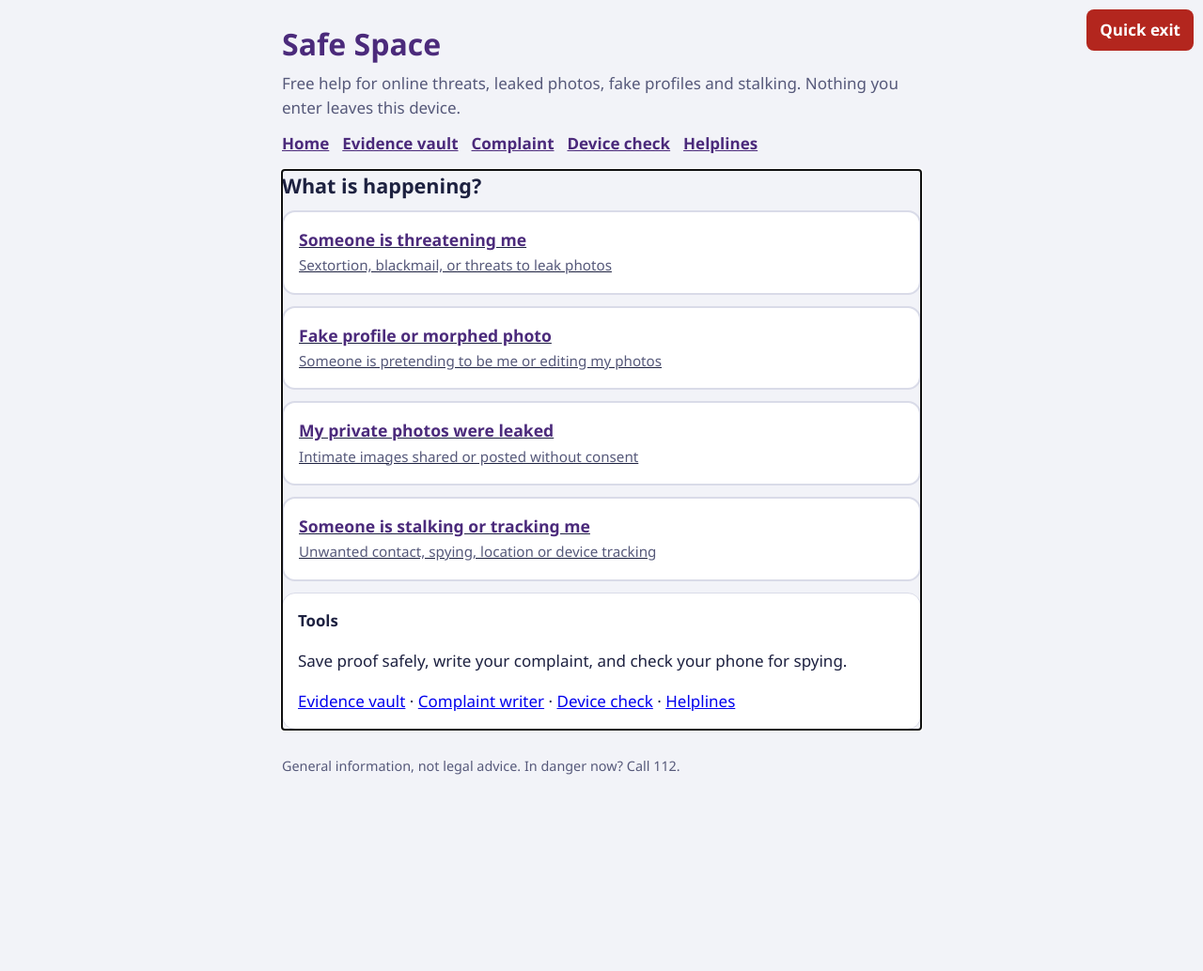
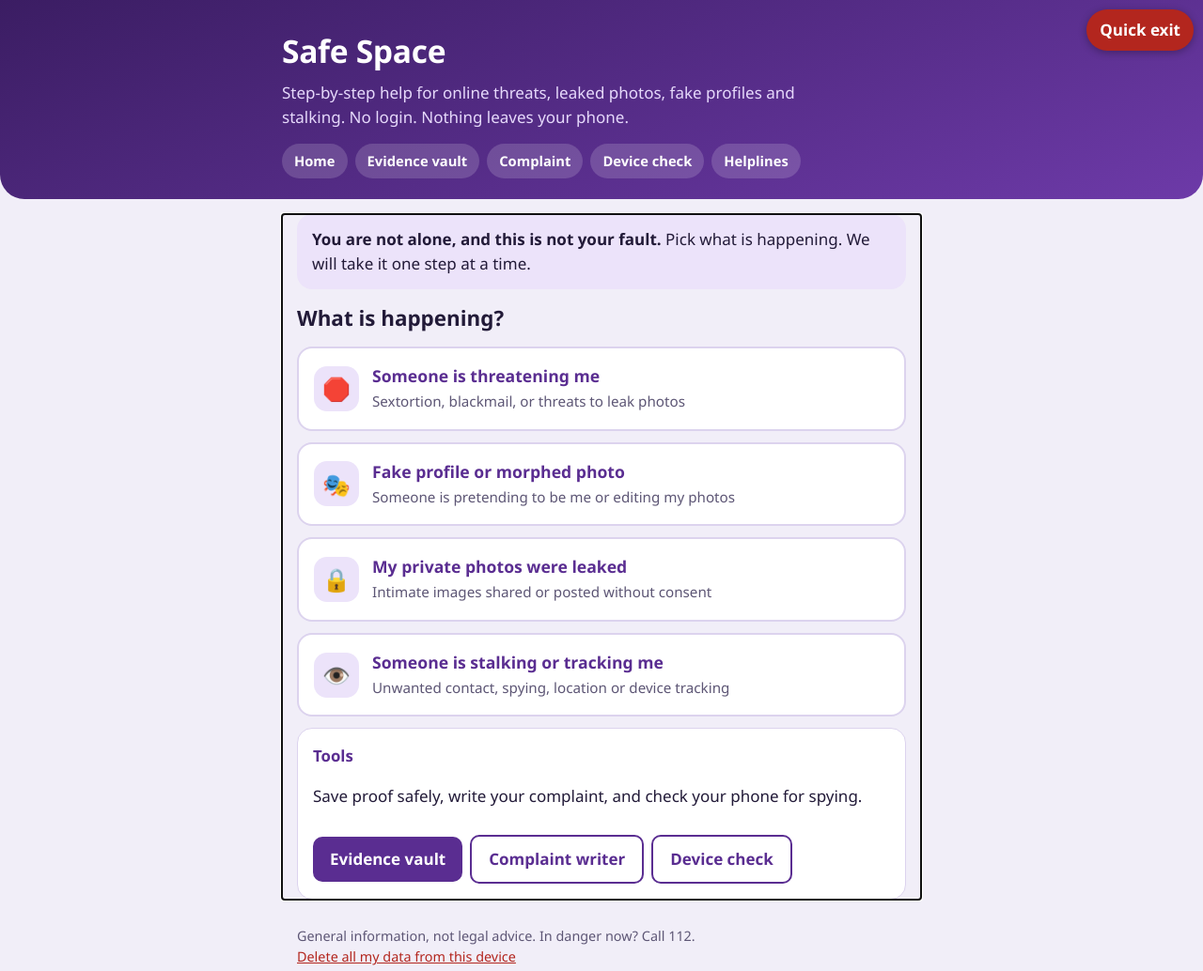
Before and after one commit to Hetasveeba-Gohil/safe-space, a plain HTML site: page index.html in a window 1280 px wide. Shown: the whole page at 94% size. Before the commit the page ends 868 px from the top, so only its background shows below. Drawn offline with Linux system fonts and the light colour scheme.

Commit message:
update design

```diff
--- a/app.js
+++ b/app.js
@@ -6,7 +6,7 @@ const esc = t => String(t).replace(/[&<>"]/g, c => ({'&':'&amp;','<':'&lt;','>':
 // ---------- CONTENT (edit here; have an NGO or lawyer review it) ----------
 const FLOWS = {
   threat: {
-    title: 'Someone is threatening me',
+    icon: '🛑', title: 'Someone is threatening me',
     sub: 'Sextortion, blackmail, or threats to leak photos',
     now: ['You are not at fault. This is a crime, and many people have been through it.',
           'Do NOT pay or send more photos. Payment usually leads to more demands.',
@@ -20,7 +20,7 @@ const FLOWS = {
              'If photos exist, start a StopNCII.org case so they can be blocked from spreading.']
   },
   fake: {
-    title: 'Fake profile or morphed photo',
+    icon: '🎭', title: 'Fake profile or morphed photo',
     sub: 'Someone is pretending to be me or editing my photos',
     now: ['Do not reply to the account or confront the person.',
           'Ask a friend to also report the profile, since more reports can speed up removal.'],
@@ -32,7 +32,7 @@ const FLOWS = {
              'Tell people you trust so they do not fall for the fake account.']
   },
   leak: {
-    title: 'My private photos were leaked',
+    icon: '🔒', title: 'My private photos were leaked',
     sub: 'Intimate images shared or posted without consent',
     now: ['Sharing intimate images without consent is a crime. The blame is on the person who shared them.',
           'Breathe. Take the next steps one at a time.'],
@@ -44,7 +44,7 @@ const FLOWS = {
              'Talk to a trusted person or call 181 for support.']
   },
   stalk: {
-    title: 'Someone is stalking or tracking me',
+    icon: '👁️', title: 'Someone is stalking or tracking me',
     sub: 'Unwanted contact, spying, location or device tracking',
     now: ['If you are in immediate danger, call 112.',
           'Do not tell the person you suspect them, since that can make things worse.',
@@ -78,21 +78,38 @@ const DEVICE = [
 // ---------- VIEWS ----------
 const list = a => '<ul>' + a.map(x => `<li>${esc(x)}</li>`).join('') + '</ul>';
 
+const SK = 'safe_space_steps';
+const steps = () => { try { return JSON.parse(localStorage.getItem(SK)) || {}; } catch { return {}; } };
+
 function home() {
-  app.innerHTML = `<h2>What is happening?</h2><div class="grid">` +
-    Object.entries(FLOWS).map(([k, f]) => `<a class="big" href="#flow-${k}"><b>${esc(f.title)}</b><span>${esc(f.sub)}</span></a>`).join('') +
+  app.innerHTML = `<div class="reassure"><b>You are not alone, and this is not your fault.</b> Pick what is happening. We will take it one step at a time.</div><h2>What is happening?</h2><div class="grid">` +
+    Object.entries(FLOWS).map(([k, f]) => `<a class="big" href="#flow-${k}"><span class="ic" aria-hidden="true">${f.icon}</span><span><b>${esc(f.title)}</b><span class="t">${esc(f.sub)}</span></span></a>`).join('') +
     `</div><div class="panel"><h3>Tools</h3><p>Save proof safely, write your complaint, and check your phone for spying.</p>
-    <a href="#vault">Evidence vault</a> · <a href="#complaint">Complaint writer</a> · <a href="#device">Device check</a> · <a href="#help">Helplines</a></div>`;
+    <a class="btn" href="#vault">Evidence vault</a><a class="btn alt" href="#complaint">Complaint writer</a><a class="btn alt" href="#device">Device check</a></div>`;
 }
 
 function flow(k) {
   const f = FLOWS[k]; if (!f) return home();
-  app.innerHTML = `<h2>${esc(f.title)}</h2>
-  <div class="panel warn"><h3>Right now</h3>${list(f.now)}</div>
-  <div class="panel"><h3>Save proof first (before blocking or deleting)</h3>${list(f.save)}
-    <a class="btn" style="text-decoration:none;display:inline-block;border-radius:8px;padding:11px 16px;background:var(--accent);color:var(--bg);font-weight:700" href="#vault">Open evidence vault</a></div>
-  <div class="panel"><h3>Where to report</h3>${list(f.report)}
-    <a href="#complaint">Write my complaint</a> · <a href="#help">Helplines</a></div>`;
+  const st = steps();
+  const sec = (id, title, arr, cls) => `<div class="panel ${cls || ''}"><h3>${title}</h3>` + arr.map((t, i) => {
+    const key = `${k}:${id}:${i}`;
+    return `<label class="chk"><input type="checkbox" data-k="${key}" ${st[key] ? 'checked' : ''}><span>${esc(t)}</span></label>`;
+  }).join('') + '</div>';
+  app.innerHTML = `<h2>${f.icon} ${esc(f.title)}</h2>
+  <div class="panel"><b id="prog"></b><div class="bar"><i id="barfill"></i></div><small class="sub">Tick each step when done. Your progress stays on this device only.</small></div>
+  ${sec('now', 'Right now', f.now, 'warn')}
+  ${sec('save', 'Save proof first (before blocking or deleting)', f.save)}
+  <a class="btn" href="#vault" style="margin-top:0">Open evidence vault</a>
+  ${sec('report', 'Where to report', f.report)}
+  <a class="btn" href="#complaint">Write my complaint</a><a class="btn alt" href="#help">Helplines</a>`;
+  const boxes = [...document.querySelectorAll('.chk input')];
+  const upd = () => {
+    const d = boxes.filter(x => x.checked).length;
+    $('#prog').textContent = `${d} of ${boxes.length} steps done`;
+    $('#barfill').style.width = (100 * d / boxes.length) + '%';
+  };
+  boxes.forEach(x => x.onchange = () => { const s2 = steps(); s2[x.dataset.k] = x.checked; localStorage.setItem(SK, JSON.stringify(s2)); upd(); });
+  upd();
 }
 
 // ---------- EVIDENCE VAULT (SHA-256 fingerprint + timestamp, stored on this device) ----------
@@ -169,9 +186,16 @@ function device() {
 }
 
 function help() {
-  app.innerHTML = `<h2>Helplines and official sites</h2>` + HELP.map(h => `<a class="big" href="${h[2]}" style="margin-bottom:10px"><b>${esc(h[0])}</b><span>${esc(h[1])}</span></a>`).join('') +
+  app.innerHTML = `<h2>Helplines and official sites</h2>` + HELP.map(h => `<a class="big" href="${h[2]}" style="margin-bottom:10px"><span><b>${esc(h[0])}</b><span class="t">${esc(h[1])}</span></span></a>`).join('') +
     `<p class="sub">Numbers and sites can change. Confirm them on the official portals.</p>`;
 }
+
+// ---------- WIPE ----------
+$('#wipe').onclick = () => {
+  if (confirm('Delete everything saved by this app on this device (vault, steps, checklist)?')) {
+    localStorage.removeItem(KEY); localStorage.removeItem(SK); sessionStorage.clear(); alert('All data deleted.'); location.hash = 'home'; route();
+  }
+};
 
 // ---------- ROUTER ----------
 function route() {
--- a/index.html
+++ b/index.html
@@ -3,20 +3,19 @@
 <head>
 <meta charset="utf-8">
 <meta name="viewport" content="width=device-width, initial-scale=1">
+<meta name="theme-color" content="#3b1d63">
 <title>Safe Space - help for online abuse</title>
 <link rel="stylesheet" href="style.css">
 </head>
 <body>
 <a class="exit" href="https://www.google.com" onclick="location.replace('https://www.google.com');return false;">Quick exit</a>
-<header>
-  <h1 id="title">Safe Space</h1>
-  <p class="sub">Free help for online threats, leaked photos, fake profiles and stalking. Nothing you enter leaves this device.</p>
-  <nav>
-    <a href="#home">Home</a><a href="#vault">Evidence vault</a><a href="#complaint">Complaint</a><a href="#device">Device check</a><a href="#help">Helplines</a>
-  </nav>
-</header>
+<div class="hero"><div class="in">
+  <h1>Safe Space</h1>
+  <p>Step-by-step help for online threats, leaked photos, fake profiles and stalking. No login. Nothing leaves your phone.</p>
+  <nav><a href="#home">Home</a><a href="#vault">Evidence vault</a><a href="#complaint">Complaint</a><a href="#device">Device check</a><a href="#help">Helplines</a></nav>
+</div></div>
 <main id="app" tabindex="-1"></main>
-<footer>General information, not legal advice. In danger now? Call 112.</footer>
+<footer>General information, not legal advice. In danger now? Call 112.<br><button id="wipe">Delete all my data from this device</button></footer>
 <script src="app.js"></script>
 </body>
 </html>
--- a/style.css
+++ b/style.css
@@ -1,31 +1,45 @@
-:root{--bg:#f2f3f8;--ink:#1d2140;--mute:#56597a;--card:#fff;--accent:#4b2a7b;--line:#d9dbe8;--danger:#b3261e}
-@media (prefers-color-scheme:dark){:root{--bg:#14162b;--ink:#eceefb;--mute:#a9acd0;--card:#1e2140;--accent:#b79cf0;--line:#33376a;--danger:#ff8a80}}
+:root{--bg:#f1eef8;--ink:#221a38;--mute:#5d5675;--card:#fff;--accent:#5a2d91;--accent2:#ece3fa;--line:#dcd3ee;--danger:#b3261e;--ok:#1f7a4d}
+@media (prefers-color-scheme:dark){:root{--bg:#171229;--ink:#efeafc;--mute:#b2a9d1;--card:#241c3d;--accent:#c4a7f5;--accent2:#33285a;--line:#41366b;--danger:#ff8a80;--ok:#6fdc9f}}
 *{box-sizing:border-box}
-body{margin:0;background:var(--bg);color:var(--ink);font:17px/1.55 "Atkinson Hyperlegible","Segoe UI",system-ui,sans-serif;padding:0 16px 40px}
-header,main,footer{max-width:680px;margin:0 auto}
-h1{font-size:2rem;margin:22px 0 4px;color:var(--accent)}
-h2{font-size:1.35rem;margin:6px 0 10px}
+body{margin:0;background:var(--bg);color:var(--ink);font:17px/1.55 "Atkinson Hyperlegible","Segoe UI",system-ui,sans-serif;padding:0 0 40px}
+header,main,footer{max-width:680px;margin:0 auto;padding:0 16px}
+.hero{background:linear-gradient(160deg,#3b1d63,#6d3aa8);color:#fff;padding:28px 16px 22px;margin-bottom:16px;border-radius:0 0 26px 26px}
+.hero .in{max-width:680px;margin:0 auto}
+.hero h1{font-size:2.1rem;margin:0 0 6px;color:#fff;letter-spacing:-.01em}
+.hero p{margin:0 0 14px;color:#e6d9fb;max-width:34em}
+.hero nav{display:flex;flex-wrap:wrap;gap:8px}
+.hero nav a{color:#fff;background:rgba(255,255,255,.16);padding:7px 13px;border-radius:99px;font-size:.92rem;font-weight:600;text-decoration:none}
+.hero nav a:hover,.hero nav a:focus-visible{background:rgba(255,255,255,.3)}
+h2{font-size:1.4rem;margin:8px 0 12px}
 .sub{color:var(--mute);margin:0 0 12px}
-nav{display:flex;flex-wrap:wrap;gap:6px 14px;margin-bottom:14px}
-nav a{color:var(--accent);font-weight:600}
-.exit{position:fixed;top:10px;right:10px;background:var(--danger);color:#fff;padding:9px 14px;border-radius:8px;font-weight:700;text-decoration:none;z-index:9}
+a{color:var(--accent)}
+.exit{position:fixed;top:10px;right:10px;background:var(--danger);color:#fff;padding:9px 14px;border-radius:99px;font-weight:700;text-decoration:none;z-index:9;box-shadow:0 2px 8px rgba(0,0,0,.3)}
 .grid{display:grid;gap:12px}
-.big{display:block;width:100%;text-align:left;background:var(--card);color:var(--ink);border:2px solid var(--line);border-radius:14px;padding:16px;font:inherit;cursor:pointer}
+.big{display:flex;gap:14px;align-items:center;width:100%;text-align:left;background:var(--card);color:var(--ink);border:2px solid var(--line);border-radius:16px;padding:16px;font:inherit;cursor:pointer;text-decoration:none}
+.big .ic{flex:none;width:48px;height:48px;border-radius:14px;background:var(--accent2);display:grid;place-items:center;font-size:1.5rem}
 .big b{display:block;font-size:1.1rem;color:var(--accent)}
-.big span{color:var(--mute);font-size:.95rem}
-.big:hover,.big:focus-visible,button:focus-visible,input:focus-visible,textarea:focus-visible,select:focus-visible{outline:3px solid var(--accent);outline-offset:2px}
-.panel{background:var(--card);border:1px solid var(--line);border-radius:14px;padding:16px;margin:12px 0}
-.panel h3{margin:0 0 6px;font-size:1.05rem}
-ol,ul{padding-left:22px;margin:6px 0}
+.big span.t{color:var(--mute);font-size:.95rem}
+.big:hover{border-color:var(--accent)}
+.big:focus-visible,button:focus-visible,input:focus-visible,textarea:focus-visible,select:focus-visible,a:focus-visible{outline:3px solid var(--accent);outline-offset:2px}
+.panel{background:var(--card);border:1px solid var(--line);border-radius:16px;padding:16px;margin:12px 0}
+.panel h3{margin:0 0 8px;font-size:1.05rem;color:var(--accent)}
+.panel.warn{border-left:6px solid var(--danger)}
+.panel.warn h3{color:var(--danger)}
+ul,ol{padding-left:22px;margin:6px 0}
 li{margin:5px 0}
 label{display:block;font-weight:600;margin:12px 0 4px}
-input,textarea,select{width:100%;font:inherit;padding:10px;border:1px solid var(--line);border-radius:8px;background:var(--bg);color:var(--ink)}
-button.btn{background:var(--accent);color:var(--bg);border:0;border-radius:8px;padding:11px 16px;font:inherit;font-weight:700;cursor:pointer;margin:10px 8px 0 0}
-button.alt{background:transparent;color:var(--accent);border:2px solid var(--accent)}
+input,textarea,select{width:100%;font:inherit;padding:10px;border:1px solid var(--line);border-radius:10px;background:var(--bg);color:var(--ink)}
+.btn{display:inline-block;background:var(--accent);color:var(--card);border:0;border-radius:10px;padding:11px 18px;font:inherit;font-weight:700;cursor:pointer;margin:10px 8px 0 0;text-decoration:none}
+.btn.alt{background:transparent;color:var(--accent);border:2px solid var(--accent)}
 .hash{font-family:ui-monospace,Consolas,monospace;font-size:.78rem;word-break:break-all;color:var(--mute)}
-.warn{border-left:5px solid var(--danger)}
-pre{white-space:pre-wrap;background:var(--bg);padding:12px;border-radius:8px;border:1px solid var(--line);font:inherit}
-.chk{display:flex;gap:10px;align-items:flex-start;font-weight:400;margin:10px 0}
-.chk input{width:22px;height:22px;margin-top:3px}
+pre{white-space:pre-wrap;background:var(--bg);padding:12px;border-radius:10px;border:1px solid var(--line);font:inherit}
+.chk{display:flex;gap:12px;align-items:flex-start;font-weight:400;margin:10px 0;cursor:pointer}
+.chk input{width:24px;height:24px;margin-top:2px;flex:none;accent-color:var(--accent)}
+.chk input:checked+span{color:var(--mute);text-decoration:line-through}
+.bar{height:10px;background:var(--accent2);border-radius:99px;overflow:hidden;margin:6px 0 4px}
+.bar i{display:block;height:100%;background:var(--ok);width:0;transition:width .3s}
+.reassure{background:var(--accent2);border-radius:16px;padding:14px 16px;margin:0 0 14px}
 footer{margin-top:28px;color:var(--mute);font-size:.9rem}
-@media print{.exit,nav,header,footer,.noprint{display:none}body{background:#fff;color:#000}}
+footer button{background:none;border:0;color:var(--danger);font:inherit;text-decoration:underline;cursor:pointer;padding:0}
+@media (prefers-reduced-motion:reduce){.bar i{transition:none}}
+@media print{.exit,.hero,footer,.noprint{display:none}body{background:#fff;color:#000}}
```
